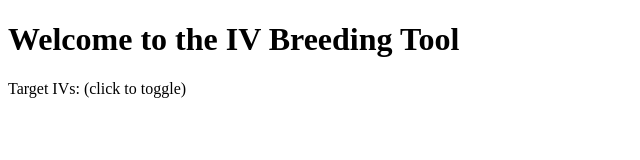
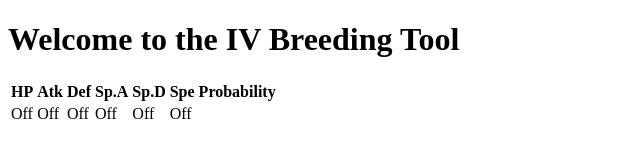
Before and after one commit to TimEvink/iv-breeding-emerald, a plain HTML site: page docs/index.html in a window 1280 px wide. Shown: the whole page, without its empty margins (0-640 px from the left). Drawn offline with Linux system fonts and the light colour scheme.

Commit message:
add stylesheet

```diff
--- a/docs/index.html
+++ b/docs/index.html
@@ -3,15 +3,39 @@
 <head>
   <meta charset="UTF-8" />
   <meta name="viewport" content="width=device-width, initial-scale=1" />
+  <link rel="stylesheet" href="styles.css">
   <title>My IV Breeding Tool</title>
 </head>
 <body>
   <h1>Welcome to the IV Breeding Tool</h1>
-  <table>
+  <!-- <table>
     <thead>
       Target IVs: (click to toggle)
     </thead>
-  </table>
-  <script type="module" src="./main.js"></script>
-</body>
-</html>
+    <tr>
+      <td scope="col">Target IVs</td><td>Hp</td><td>Atk</td><td>Def</td><td>Sp.A</td><td>Sp.D</td><td>Spe</td>
+    </tr>
+  </table> -->
+  <table id="target-ivs-table">
+  <thead>
+    <tr id="target-ivs-row">
+      <th data-stat="0" class="toggleable">HP</th>
+      <th data-stat="1" class="toggleable">Atk</th>
+      <th data-stat="2" class="toggleable">Def</th>
+      <th data-stat="3" class="toggleable">Sp.A</th>
+      <th data-stat="4" class="toggleable">Sp.D</th>
+      <th data-stat="5" class="toggleable">Spe</th>
+      <th>Probability</th>
+    </tr>
+  </thead>
+  <tbody>
+    <tr id="target-ivs-row">
+      <td data-stat="0" class="toggleable">Off</td>
+      <td data-stat="1" class="toggleable">Off</td>
+      <td data-stat="2" class="toggleable">Off</td>
+      <td data-stat="3" class="toggleable">Off</td>
+      <td data-stat="4" class="toggleable">Off</td>
+      <td data-stat="5" class="toggleable">Off</td>
+    </tr>
+  </tbody>
+</table>
--- /dev/null
+++ b/docs/styles.css
@@ -0,0 +1,12 @@
+/* Default look */
+#target-ivs td {
+  cursor: pointer;
+  padding: 8px;
+  border: 1px solid #ccc;
+}
+
+/* Selected look */
+#target-ivs td.selected {
+  background-color: lightgreen;
+  font-weight: bold;
+}
```
